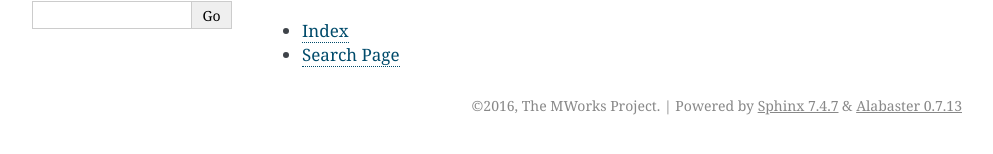
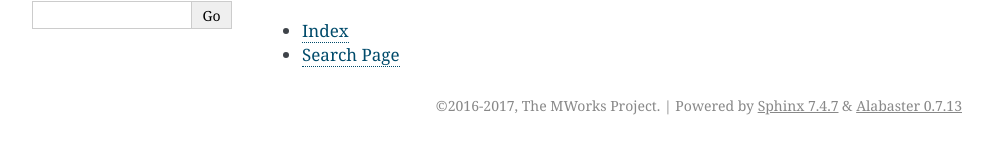
Before and after one commit to mworks/mworks, a Sphinx documentation site: the page built from doc/index.rst, in a window 1280 px wide. Shown: the part 191-345 px from the top of the page, without its empty margins (148-1141 px from the left). Built offline with Sphinx 7.4.7, drawn with Linux system fonts in a browser that asks for light colours; pages that are not in the unit, such as notebooks, are missing from menus.

Commit message:
Updated copyright notices

```diff
--- a/doc/conf.py
+++ b/doc/conf.py
@@ -48,7 +48,7 @@ master_doc = 'index'
 
 # General information about the project.
 project = 'MWorks'
-copyright = '2016, The MWorks Project'
+copyright = '2016-2017, The MWorks Project'
 author = 'The MWorks Project'
 
 
```
Also changed, not shown: LICENSE.txt, 3 other files.
